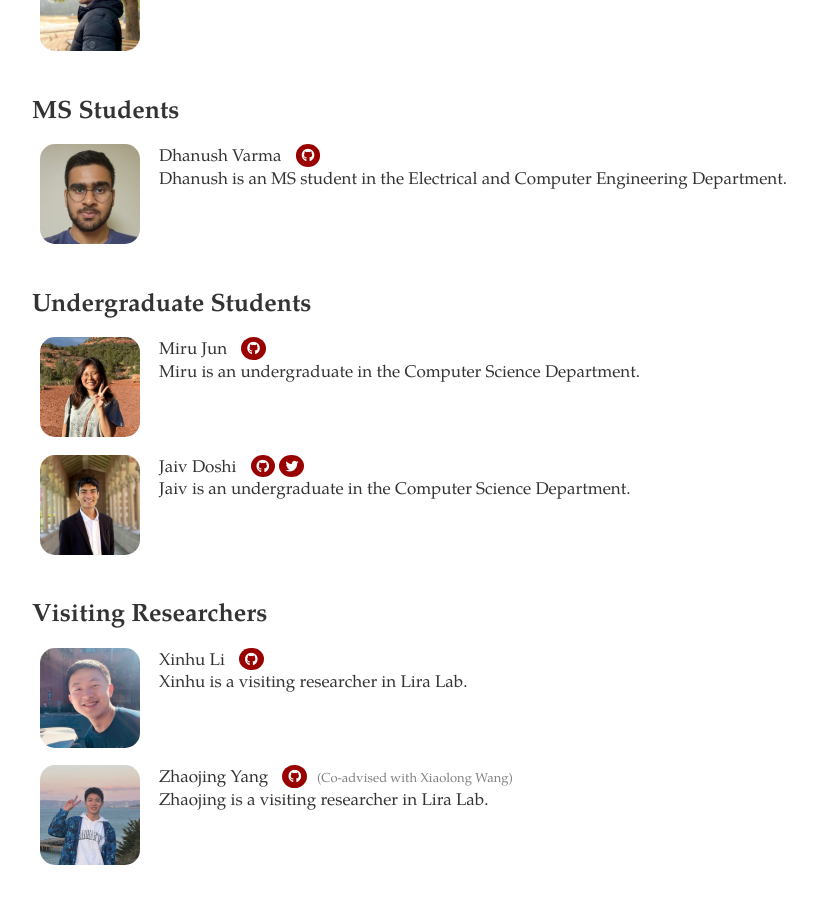
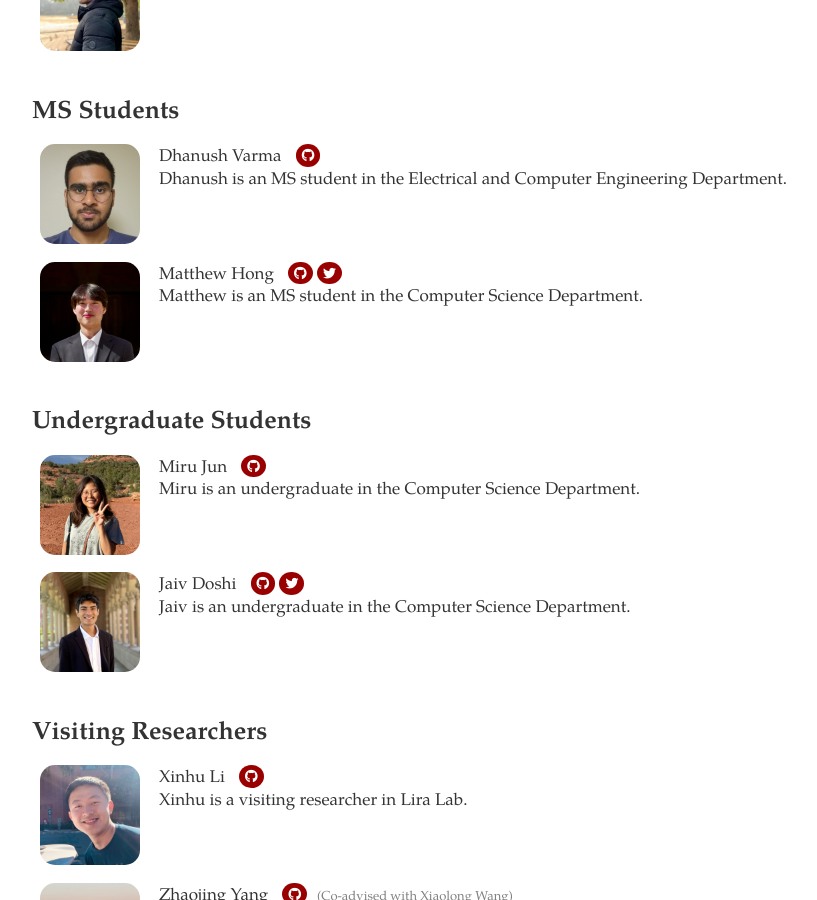
Before and after one commit to USC-Lira/usc-lira.github.io, a Jekyll site: the page built from people.html, in a window 1280 px wide and 900 px high, scrolled down 1096 px. Shown: the whole window, without its empty margins (8-825 px from the left). Built offline with Jekyll 4.4.1, drawn with Linux system fonts in a browser that asks for light colours; nearby versions of some CDN libraries; a style sheet for code colours, icons or effects is not loaded.

Commit message:
added new ms student

```diff
--- a/_data/people.yml
+++ b/_data/people.yml
@@ -104,6 +104,16 @@
     - type: github
       url: https://github.com/Dhanushvarma
 
+- name: Matthew Hong
+  picture: /images/people/matthew.png
+  description: Matthew is an MS student in the Computer Science Department.
+  rank: ms
+  links:
+    - type: github
+      url: https://github.com/matthewh6
+    - type: twitter
+      url: https://twitter.com/yutai95
+
 # Undergraduates
 - name: Miru Jun
   picture: /images/people/miru.png
```
Also changed, not shown: images/people/matthew.png (added).
